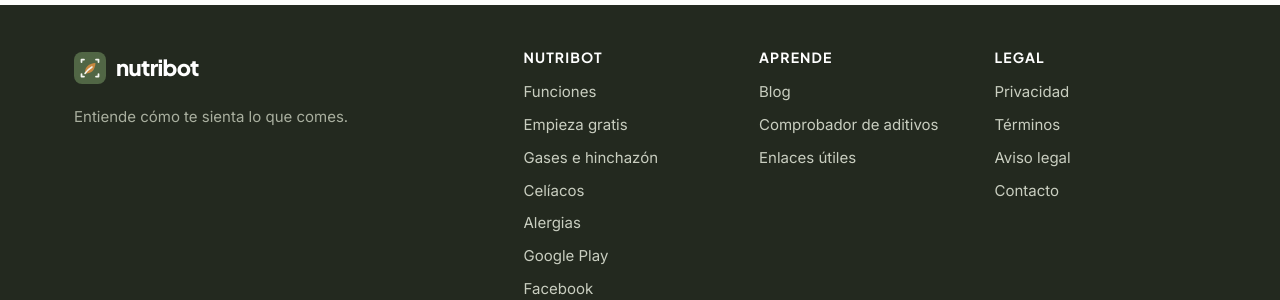
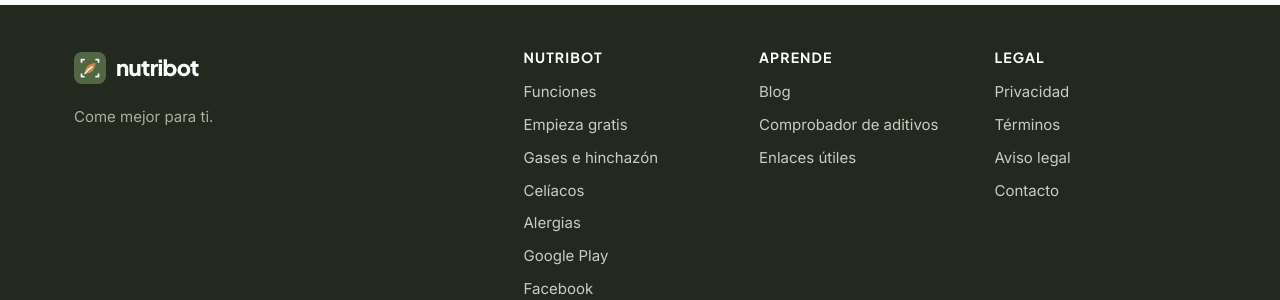
Before and after one commit to ferrodvilla-sys/nutribot-web, a Jekyll site: the page built from index.html, in a window 1280 px wide and 900 px high, scrolled down 10436 px. Shown: the part 488-788 px from the top of the window. Built offline with Jekyll 4.4.1, drawn with Linux system fonts in a browser that asks for light colours.

Commit message:
Web: lema «Come mejor para ti» en pie, título de Google y descripción
Co-Authored-By: Claude Opus 5.5 <noreply@anthropic.com>
Claude-Session: https://claude.ai/code/session_01KHzAH9kqAEtVx9x1Y5Lx4s

```diff
--- a/_config.yml
+++ b/_config.yml
@@ -1,11 +1,11 @@
 # Ajustes generales del sitio. Cambia aquí y se aplica en todas las páginas.
 title: Nutribot
-tagline: Entiende cómo te sienta lo que comes
+tagline: Come mejor para ti
 description: >-
-  Diario de comidas y síntomas que busca pistas entre lo que comes y cómo te
-  encuentras (gases, hinchazón, reflujo…) y te ayuda a comprobarlas con una prueba
-  guiada. Además, avisa de alérgenos, intolerancias y FODMAP en cada producto.
-  Android, empieza gratis y sin tarjeta.
+  Come mejor para ti. Escanea productos, haz una foto a la carta del restaurante y
+  Nutribot te dice si te conviene según tus alergias, intolerancias (lactosa,
+  gluten, FODMAP) y lo que cuidas. Y si apuntas cómo te sientes, te ayuda a
+  descubrir qué te sienta bien. Android, empieza gratis y sin tarjeta.
 url: "https://nutribot.eu"
 baseurl: ""
 lang: es_ES
--- a/index.html
+++ b/index.html
@@ -1,6 +1,6 @@
 ---
 layout: default
-title: "Nutribot: entiende cómo te sienta lo que comes"
+title: "Nutribot · Come mejor para ti | Escáner de alimentos, FODMAP y alergias"
 keywords: [diario de comidas y síntomas, gases e hinchazón, qué alimento me sienta mal, app FODMAP, app alergias alimentarias, escáner de alérgenos, app intolerancias, app FODMAP, leer etiquetas alimentos, sin gluten, sin lactosa]
 ---
 <section class="hero">
```
